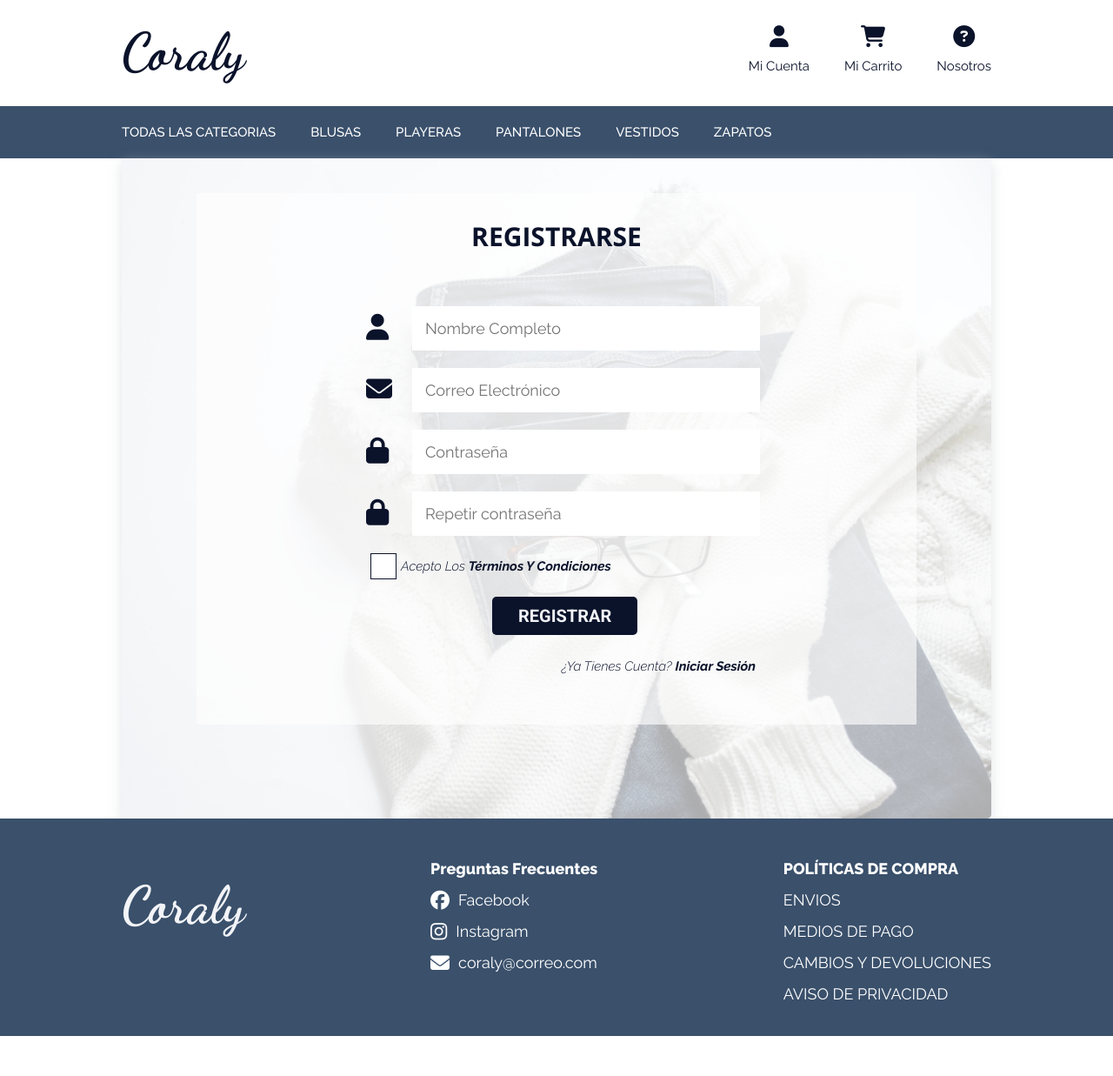
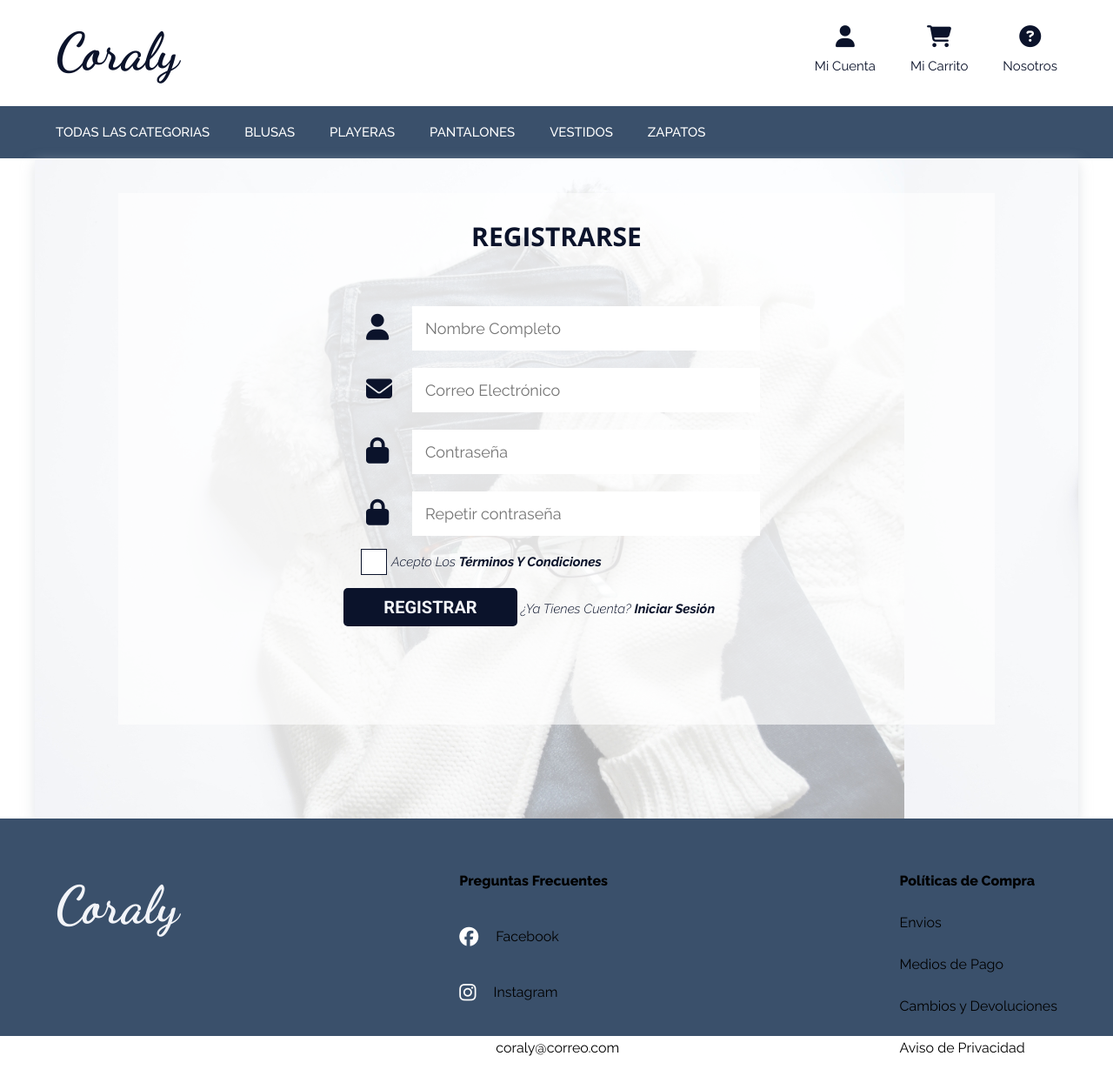
Before and after one commit to brenRojas/Ecommerce-ropa, a PHP site: page /registro.php in a window 1280 px wide. Shown: the whole page at 87% size. Before the commit the page ends 1191 px from the top, so only its background shows below. Run offline with PHP 8.4, Linux system fonts and the light colour scheme; some libraries are stand-ins or nearby versions.

Commit message:
Se agregaron estilos para carrito.view.php, cambiaron estilos para los formularios

```diff
--- a/css/style.css
+++ b/css/style.css
@@ -8,7 +8,8 @@
 	--colorPrimario1: #F2F4F8;
     --colorSecundario: #A8DADC;
     --colorLetra: #0B132B;
-	--colorletra1: #E98686;
+	--colorletra1: #A2B5CD;
+	/* --colorletra1: #E98686; */
     --blanco: #fff;
     --negro: #000;
 }
@@ -23,6 +24,7 @@ html{
 }
 
 body{
+	font-family: var(--fuenteRaleway);
     font-size: 16px;
     line-height: 2;
 	margin: 0;
@@ -30,7 +32,7 @@ body{
 
 /** Globales**/
 .contenedor {
-	max-width: 1000px;
+	max-width: 1200px;
 	width: 90%;
 	margin: 0 auto;
 }
@@ -55,9 +57,9 @@ h1{
 }
 h2{
     font-size: 30px;
-	font-family: var(--fuenteOpenSans);
-	font-weight: 700;
-	font-style: italic;
+	font-family: var(--fuenteRaleway);
+	color: var(--colorLetra);
+	font-weight: 300;
 	text-transform: uppercase;
 	text-align: center;
 }
@@ -73,7 +75,6 @@ img{
 
 /** Botones **/
 .btn{
-    display: block;
     font-family: var(--fuenteRoboto);
     color: var(--colorPrimario1);
 	background: var(--colorLetra);
@@ -85,13 +86,32 @@ img{
     font-weight: 700;
     margin-bottom: 20px;
     border: none;
+	width: 200px;
 }
 
-.btn:hover{
+
+
+.btn_oper{
+	margin: 0px 20px;
+	height: 25px;
+	width: 25px;
+	border-radius: 50%;
+	border: none;
+	background-color: var(--colorPrimario1);
+	padding: 1px;
+	color: var(--colorLetra);
+	font-size: 15px;
+	font-weight: 700;
+	font-family: var(--fuenteRoboto);
+}
+
+.btn:hover,
+.btn_oper:hover{
     cursor: pointer;
 	background: var(--colorletra1);
 	color: var(--colorLetra);
 }
+
 
 /** Utilidades **/
 .no-margin{
@@ -112,7 +132,9 @@ img{
 .derecha {
 	float: right;
 }
-
+.mayusculas{
+	text-transform: uppercase;
+}
 
 /* Header */
 .header {
@@ -174,29 +196,21 @@ img{
 	color: var(--colorPrimario1);
 }
 
-.footer p,
-.footer .icono{
+.footer .icono,
+.footer a{
 	color: var(--blanco);
 	margin: 0;
 }
 
 .footer .icono{
 	font-size: 22px;
-}
-
-.footer p{
-	font-family: var(--fuenteRaleway);
-	font-size: 18px;
+	margin-right: 10px;
 }
 
 .otros__red{
 	display: flex;
 	align-items: center;
 	gap: 10px;
-}
-
-.otros{
-	text-transform: uppercase;
 }
 
 .preguntas,
@@ -298,12 +312,12 @@ img{
 .grid{ /* Productos */
 	display: grid;
 	grid-template-columns: repeat(2, 1fr);
-	gap: 20px;
+	gap: 30px;
 }
 
 @media(min-width: 768px){
     .grid{
-        grid-template-columns: repeat(3, 1fr);
+        grid-template-columns: repeat(4, 1fr);
     }
 }
 
@@ -315,8 +329,10 @@ img{
 
 .producto__img{
 	border-radius: 5px;
-	width: 100%;
-	height: 80%;
+	/* width: 100%;
+	height: 80%; */
+	width: 250px;
+	height: 300px;
 }
 
 .producto__nombre{
@@ -336,10 +352,14 @@ img{
 }
 
 /* Formulario */
+
 .formulario{
+	position: relative;
 	padding: 30px;
 	margin-bottom: 30px;
-	height: 500px;
+	height: 400px;
+	width: 550px;
+	margin: auto;
 }
 
 .formulario a,
@@ -384,8 +404,7 @@ img{
 }
 
 .form_check{
-	margin-left: 150px;
-	margin-top: 20px;
+	margin: 15px 0px;
 }
 
 .formulario label{
@@ -464,44 +483,88 @@ img{
 }
 
 .rectangulo{
+	position: relative;
 	background-color: rgba(255, 255, 255, 0.637);
 	width: 90%;
 	height: 90%;
 	margin: auto;
 }
 
-.cuenta__nombre{
+.cuenta__nombre,
+.registro__nombre,
+.micarrito__nombre{
 	font-family: var(--fuenteOpenSans);
 	font-weight: 700;
 	text-transform: uppercase;
 	color: var(--colorLetra);
 	text-align: center;
 	font-size: 30px;
-	padding-top: 70px;
 	margin: 0;
 }
 
-.registro__nombre{
-	font-family: var(--fuenteOpenSans);
-	font-weight: 700;
-	text-transform: uppercase;
-	color: var(--colorLetra);
-	text-align: center;
-	font-size: 30px;
+.cuenta__nombre{
+	padding-top: 70px;
+}
+.registro__nombre,
+.micarrito__nombre{
 	padding-top: 20px;
-	margin: 0;
 }
 
-.centrar-btn{
-	margin: 40px 310px 40px 310px;
-}
-.centrar-btn1{
-	margin: 20px 310px 20px 310px;
-}
 .no-cuenta{
-	margin-left: 390px;
+	text-align: end;
+	margin-top: 30px;
 }
 
 .olvidar-cuenta{
-	margin-left: 220px;
+	margin-left: 80px;
+	margin-bottom: 40px;
+
 }
+
+/* Carrito */
+.contenedor_tabla,
+.subtotal{
+	margin: 20px 110px;
+}
+
+.subtotal{
+	text-align: end;
+	padding: 10px;
+}
+
+.img_carrito{
+	width: 80px;
+	height: 90px;
+}
+
+table{
+	width: 100%;
+	background: var(--blanco);
+	border-collapse: collapse;
+	text-align: center;
+	box-shadow: 0px 3px 6px 0px rgba(0, 0, 0, 0.16);
+
+}
+
+.table__color{
+	background-color: var(--colorPrimario1);
+}
+
+td, th{
+	font-family: var(--fuenteRaleway);
+	font-weight: 300;
+	border-bottom: 1px solid #e9e9e9;
+	padding: 20px;
+}
+
+th{
+	color: var(--colorLetra);
+	font-size: 17px;
+}
+
+.subtotal__precio{
+	font-family: var(--fuenteRoboto);
+	font-weight: 800;
+	font-size: 20px;
+	margin-left: 10px;
+}
```
